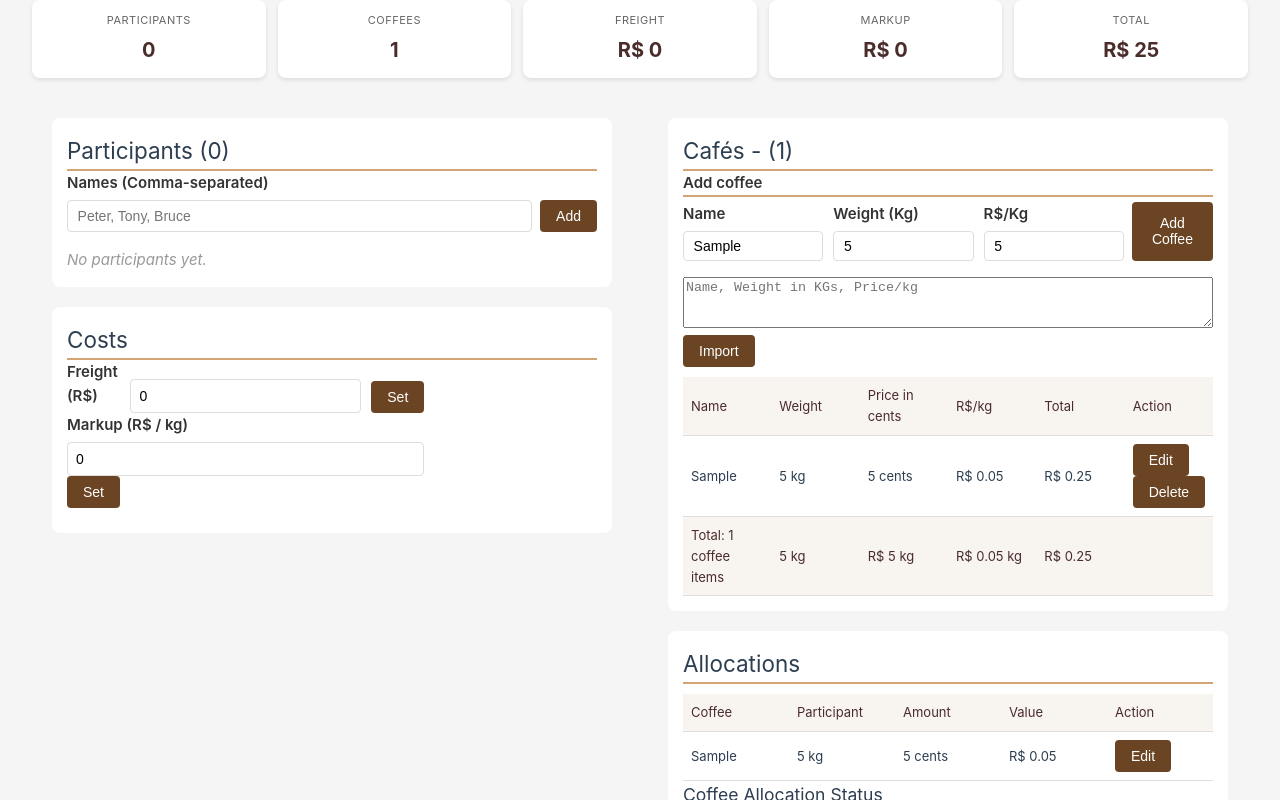
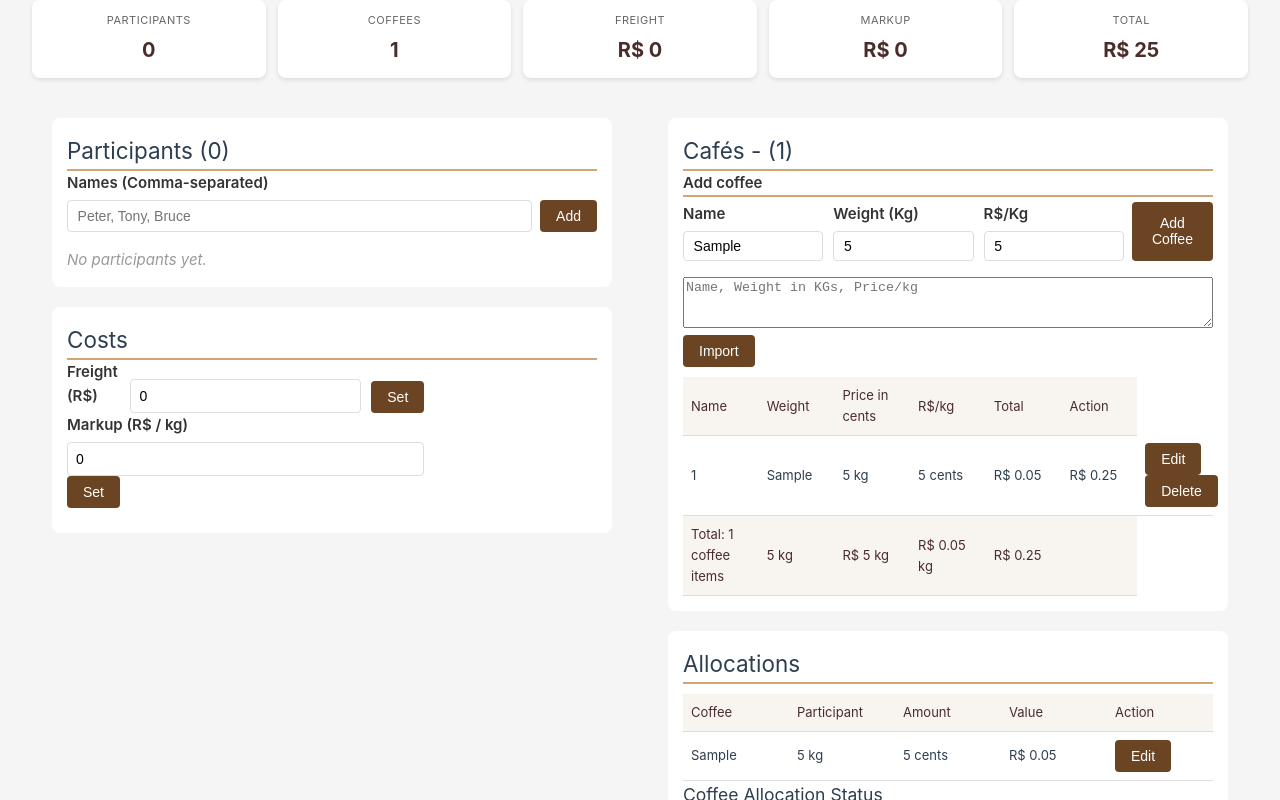
Before and after one commit to paulograbin/coffee, a Vue app: page /#/ in a window 1280 px wide. Both pictures are taken after typing "Sample", "5", "5" into the empty fields and a click on the button "Add Coffee". Shown: the top 800 px of the page. Built offline with nearby package versions, Linux system fonts and the light colour scheme; the HTML template or start-up script is replaced by a standard one.

Commit message:
Add coffee id to table

```diff
--- a/src/components/CoffeeTable.vue
+++ b/src/components/CoffeeTable.vue
@@ -122,6 +122,7 @@ function importCoffeeCsv() {
       </thead>
       <tbody>
         <tr v-for="c in store.coffees" :key="c.id">
+          <td>{{ c.id }}</td>
           <td>{{ c.name }}</td>
           <td>{{ c.weight }} kg</td>
           <td>{{ c.priceInCents }} cents</td>
```
